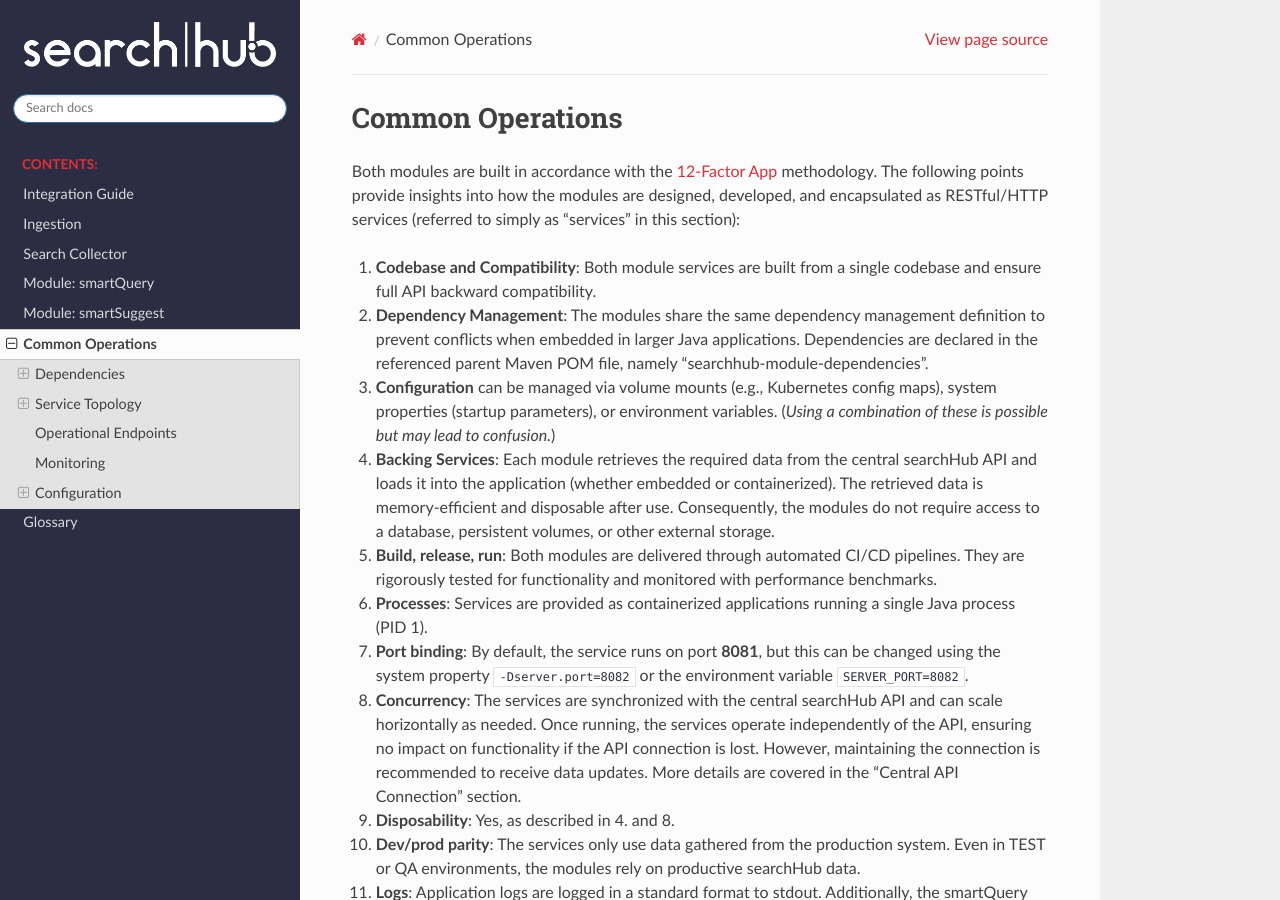
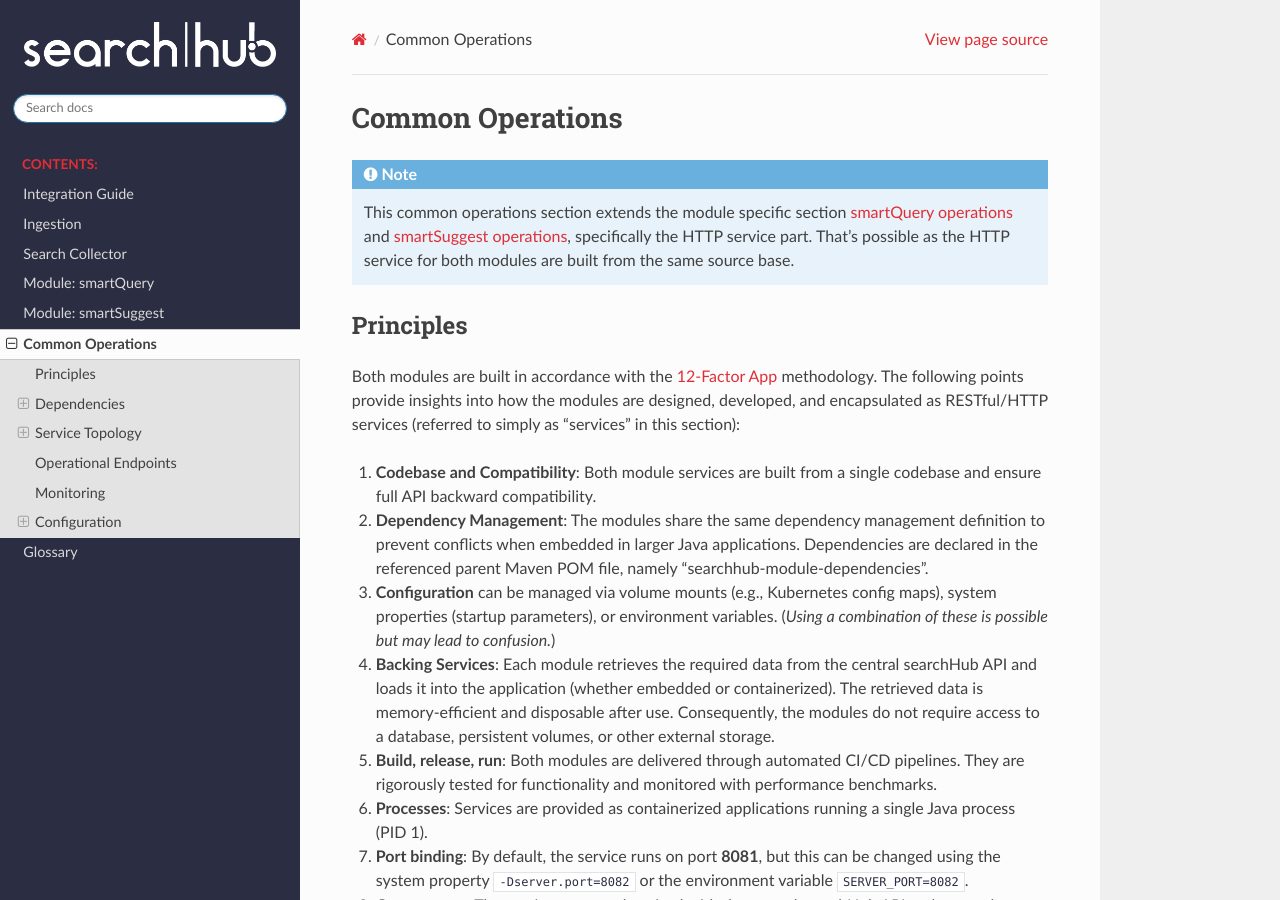
Before and after one commit to CommerceExperts/searchhub-docs, a Sphinx documentation site: the page built from docs/operations.rst, in a window 1280 px wide and 900 px high. Built offline with Sphinx 7.4.7 and the Read the Docs theme 3.1.0, drawn with Linux system fonts in a browser that asks for light colours.

Commit message:
Further refinement

```diff
--- a/docs/glossary.rst
+++ b/docs/glossary.rst
@@ -40,7 +40,7 @@
 Bypassing Query
 ---------------
 
-If the inserted query is wrapped in double quotes (:code:`"example"`) the query will be handled as an unknown query and will not be mapped, however smartQuery will strip the quotes so the unquoted query can be processed by the following search phrases.
+If the inserted query is wrapped in double quotes (``"example query"``) the query will be handled as an unknown query and will not be mapped, however smartQuery will strip the quotes so the unquoted query can be processed by the following search phrases.
 
 This can be used to implement the `query correction feedback`_ feature that gives the customer the option to search for this initial input, e.g. ``Results are shown for <mapped query> - search instead for "<original query>"``.
 Just make sure to pass the double quotes into smartQuery as well, it will strip it for you.
--- a/docs/operations.rst
+++ b/docs/operations.rst
@@ -1,5 +1,13 @@
 Common Operations
 =================
+
+.. note::
+
+    This common operations section extends the module specific section `smartQuery operations`_ and `smartSuggest operations`_, specifically the HTTP service part.
+    That's possible as the HTTP service for both modules are built from the same source base.
+
+Principles
+----------
 
 Both modules are built in accordance with the `12-Factor App <https://12factor.net/>`_ methodology. The following points provide insights into how the modules are designed, developed, and encapsulated as RESTful/HTTP services (referred to simply as "services" in this section):
 
@@ -65,16 +73,18 @@
 Operational Endpoints
 ---------------------
 
-:code:`/up` is a simple static endpoint, that will respond with http code 200 as soon as the container is started
+/up:
+    is a simple static endpoint, that will respond with http code 200 as soon as the container is started
 
-:code:`/health` gives more details about the loaded modules and which tenants are loaded respectively. For example:
+``/health``:
+    gives more details about the loaded modules and which tenants are loaded respectively. For example:
 
-.. code-block:: json
+    .. code-block:: json
 
-    {
-        "smartquery": {"tenant.one": "Ready", "tenant.two": "Noop"},
-        "suggest": {"tenant.one": "Ready", "tenant.two": "NotReady"}
-    }
+        {
+            "smartquery": {"tenant.one": "Ready", "tenant.two": "Noop"},
+            "suggest": {"tenant.one": "Ready", "tenant.two": "NotReady"}
+        }
 
 
 :code:`/prometheus` and :code:`/metrics` provide access to insight metrics. The module specific metrics are described in the according module section.
@@ -188,3 +198,7 @@
     SH_INIT_TENANTS="example.num1,example.num2"
     # alternative:
     JAVA_OPTS="-Dsmartquery.preloadTenants=example.num1,example.num2"
+
+
+.. _smartQuery operations: smartquery/operations.html
+.. _smartSuggest operations: smartsuggest/service-operations.html
--- a/docs/smartquery/operations.rst
+++ b/docs/smartquery/operations.rst
@@ -4,7 +4,7 @@
 .. note::
 
     This part covers the specifics to smartQuery additional to what's described in the `setup`_ and `integration`_ section.
-    Please check the `general operations`_ section for the service configuration options.
+    Please check the `common operations`_ section for the service configuration options.
 
 
 Configuration
@@ -140,5 +140,5 @@
 
 .. _setup: setup.html
 .. _integration: integration.html
-.. _general operations: ../operations.html
+.. _common operations: ../operations.html
 .. _general monitoring: ../operations.html#monitoring
--- a/docs/smartsuggest/service-operations.rst
+++ b/docs/smartsuggest/service-operations.rst
@@ -3,7 +3,7 @@
 
 .. note::
 
-    This part covers the specifics to suggest. Please check the general `operations`_ section for more configuration options.
+    This part covers the specifics to suggest. Please check the `common operations`_ section for more configuration options.
 
 
 Configuration
@@ -98,4 +98,4 @@
 
 
 
-.. _operations: ../operations.html
+.. _common operations: ../operations.html
```
